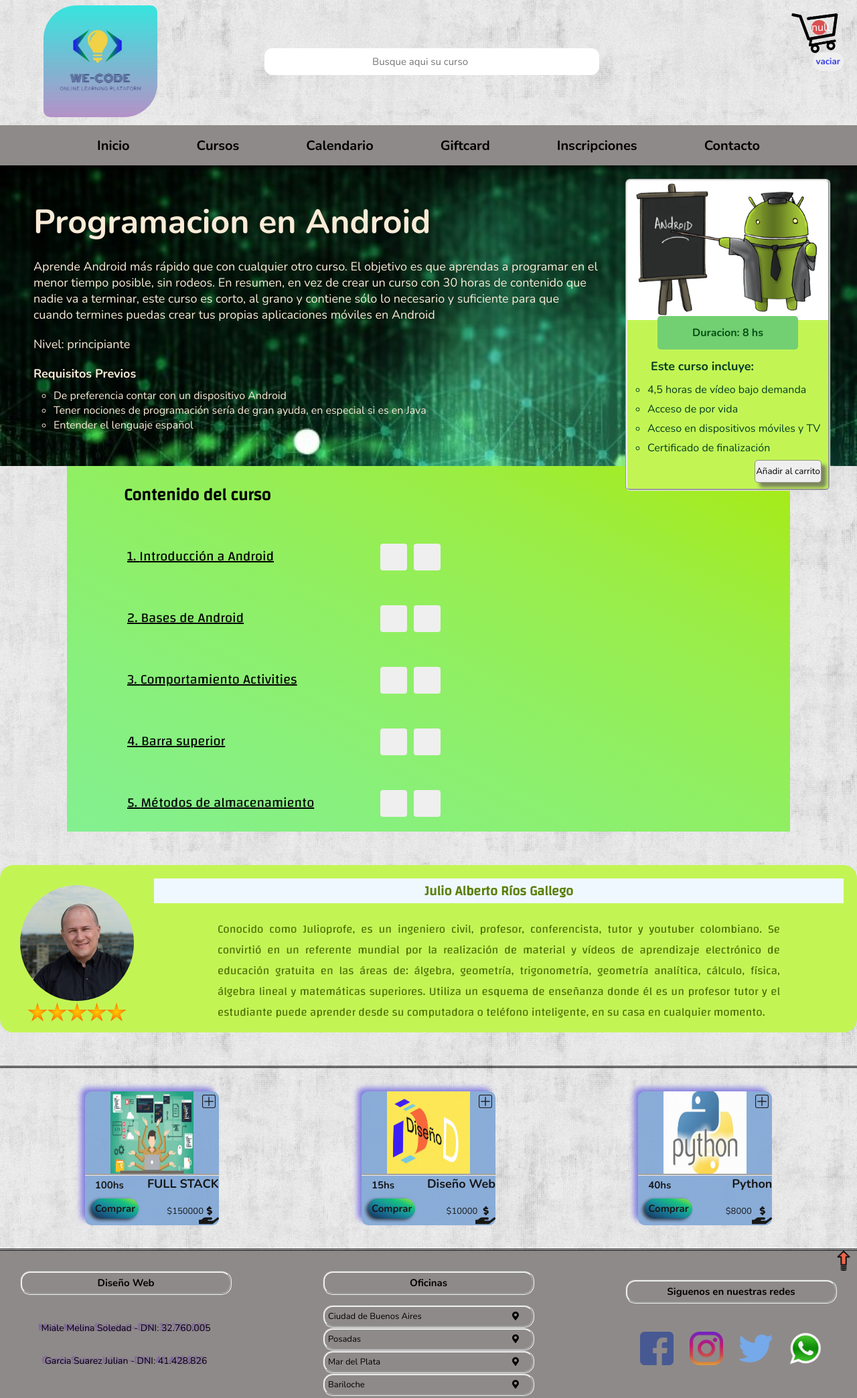
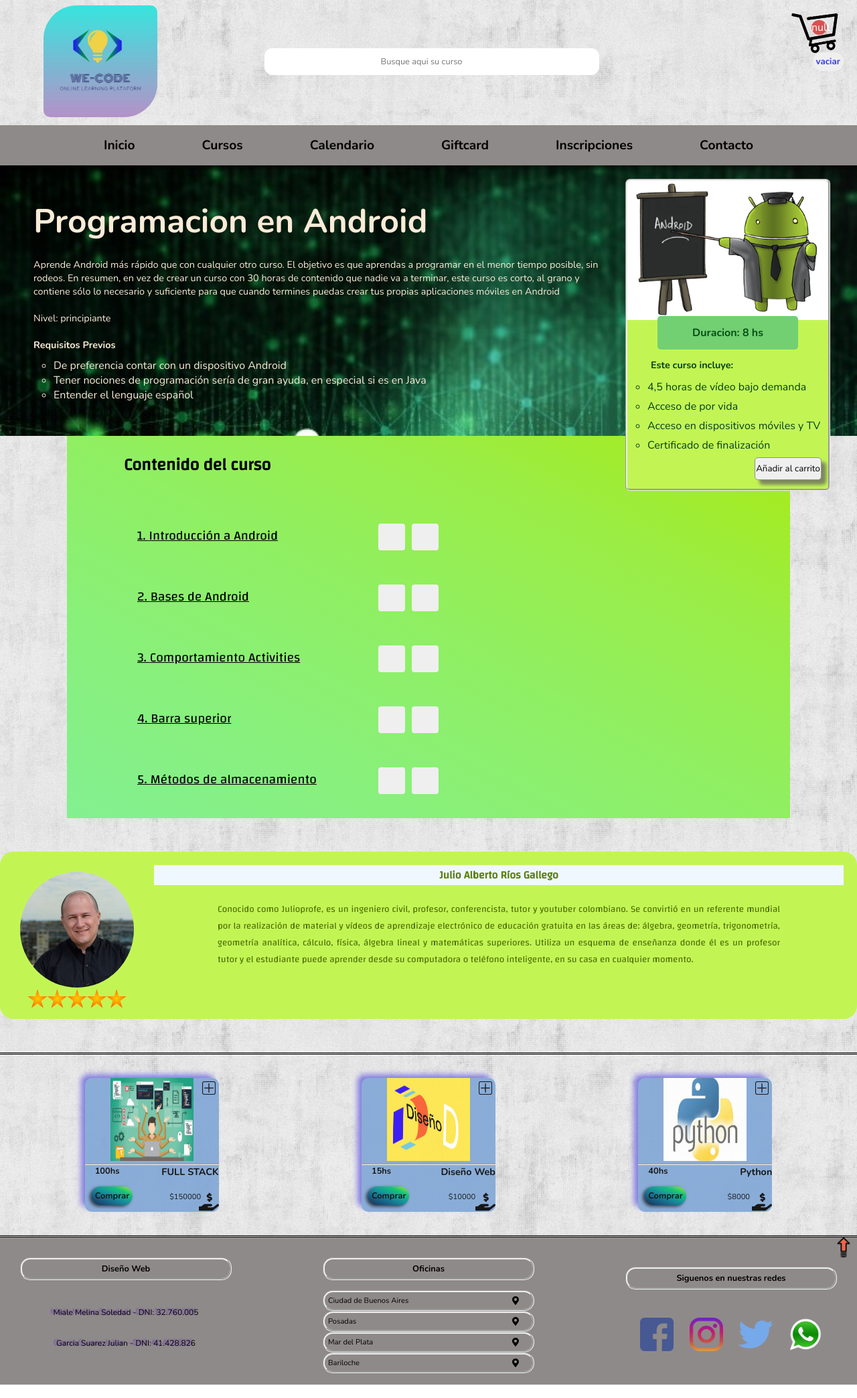
Before and after one commit to MelinaMiale/TP_ProgramacionWeb1, a plain HTML site: page detalle-de-curso.html in a window 1280 px wide. Shown: the part 3-2091 px from the top of the page at 67% size. Drawn offline with nearby package versions, Linux system fonts and the light colour scheme.

Commit message:
cambio unidad de font-size a em

```diff
--- a/css/detalle-de-curso.css
+++ b/css/detalle-de-curso.css
@@ -53,7 +53,7 @@
 
 .img-box div > h3 {
   padding: 5px;
-  font-size: 18px;
+  font-size: 0.9em;
 }
 
 .img-box div > ul > li {
@@ -88,18 +88,18 @@
   padding: 15px;
 }
 .introduccion-al-curso h2 {
-  font-size: 50px;
+  font-size: 3.1em;
   margin-bottom: 20px;
 }
 
 .introduccion-al-curso p {
   margin-bottom: 20px;
-  font-size: 18px;
+  font-size: 0.9em;
 }
 
 .introduccion-al-curso div > h4 {
   margin-bottom: 10px;
-  font-size: 18px;
+  font-size: 0.9em;
 }
 
 .introduccion-al-curso div > ul {
@@ -135,12 +135,12 @@
 }
 
 .contenido-de-la-clase div > ol {
-  /*padding: 15px;*/
+  padding: 15px;
 }
 
 .contenido-de-la-clase div > ol > li {
   width: 60%;
-  font-size: 20px;
+  font-size: 1.2em;
   font-family: "Changa", sans-serif;
   list-style-position: inside;
   padding: 40px 10px 15px 15px;
@@ -253,7 +253,7 @@
 }
 
 .perfil h3 {
-  font-size: 20px;
+  font-size: 1em;
   font-family: "Changa", sans-serif;
   margin: 10px 10px 3px 10px;
   display: block;
@@ -266,7 +266,7 @@
 
 .perfil p {
   width: 80%;
-  font-size: 17px;
+  font-size: 0.85em;
   font-family: "Changa", sans-serif;
   text-align: justify;
   color: #4e6f06;
@@ -332,7 +332,7 @@
   position: absolute;
   bottom: 50px;
   right: 0px;
-  font-size: 18px;
+  font-size: 0.9em;
   border-top-style: groove;
   width: 100%;
 }
@@ -341,7 +341,7 @@
   position: absolute;
   bottom: 40px;
   left: 15px;
-  font-size: 15px;
+  font-size: 0.8em;
   display: inline-block;
   height: 30px;
 }
@@ -357,7 +357,7 @@
   background-repeat: no-repeat;
   background-position: right;
   text-align: center;
-  font-size: 13px;
+  font-size: 0.7em;
   display: block;
   width: 50%;
 }
@@ -374,7 +374,7 @@
   width: fit-content;
   padding: 5px;
   font-weight: bold;
-  font-size: 15px;
+  font-size: 0.8em;
   position: absolute;
   bottom: 10px;
   left: 10px;
--- a/css/estilos.css
+++ b/css/estilos.css
@@ -31,7 +31,7 @@ body {
   height: 40px;
   border-radius: 12px;
   text-align: center;
-  font-size: 15px;
+  font-size: 0.8em;
 }
 
 .logo {
@@ -91,7 +91,7 @@ body {
   margin: 50px;
   color: black;
   text-decoration: none;
-  font-size: 20px;
+  font-size: 1.2em;
   font-weight: bolder;
 }
 
@@ -131,7 +131,7 @@ body {
 .oficinas h4,
 .contacto h4 {
   text-align: center;
-  font-size: 15px;
+  font-size: 0.8em;
   font-weight: 5px;
   padding: 5px;
   border-style: groove;
@@ -141,7 +141,7 @@ body {
 }
 
 .integrantes ul > li {
-  font-size: 14px;
+  font-size: 0.75em;
   list-style: none;
   padding: 5px 5px 5px 5px;
   text-shadow: -4px -1px 2px rgba(103, 40, 191, 0.75);
@@ -178,7 +178,7 @@ body {
   padding: 5px 5px 5px 5px;
   border-style: groove;
   border-radius: 15px;
-  font-size: 13px;
+  font-size: 0.7em;
 }
 
 .oficinas-content {
@@ -211,33 +211,6 @@ body {
   padding-top: 30px;
 }
 
-/* .slider-container p {
-  font-size: 30px;
-  padding: 5px 10px;
-  position: relative;
-  bottom: 50px;
-  opacity: 80%;
-}
-
-.slider {
-  display: flex;
-  flex-direction: row;
-  align-items: center;
-  padding: 30px;
-}
-
-.slider img {
-  width: 600px;
-  padding: 15px;
-  border-radius: 10%;
-  filter: drop-shadow(8px 8px 10px gray);
-}
-
-.icono-flecha {
-  font-size: 40px;
-  color: rgb(26, 29, 238);
-} */
-
 .pasos-inscripcion {
   padding: 10px;
   display: flex;
@@ -255,7 +228,7 @@ body {
   align-self: flex-end;
   width: 50%;
   text-align: right;
-  font-size: 70px;
+  font-size: 4.37em;
 }
 
 .pasos-container {
@@ -278,7 +251,7 @@ i {
   width: 100%;
   text-align: center;
   height: 50px;
-  font-size: 25px;
+  font-size: 1.56em;
 }
 
 /* --------------------------------------------------------------------------------------------------------- */
@@ -287,7 +260,7 @@ i {
   color: rgb(47, 48, 124);
   text-align: left;
   height: 30px;
-  font-size: 50px;
+  font-size: 3.1em;
   padding: 50px;
   text-shadow: -3px 1px 2px rgba(39, 49, 169, 0.99);
 }
@@ -354,7 +327,7 @@ i {
   position: absolute;
   bottom: 30px;
   right: 0px;
-  font-size: 30px;
+  font-size: 1.9em;
   border-top-style: groove;
   width: 100%;
 }
@@ -364,7 +337,7 @@ i {
   position: absolute;
   bottom: 50px;
   left: 20px;
-  font-size: 20px;
+  font-size: 1em;
   display: inline-block;
   height: 30px;
 }
@@ -383,7 +356,7 @@ i {
   border-radius: 0px 10px 10px 0px;
   text-align: left;
   line-height: 30px;
-  font-size: 15px;
+  font-size: 0.8em;
 }
 .curso-destacado-item4 {
   position: absolute;
@@ -398,7 +371,7 @@ i {
   width: fit-content;
   padding: 10px;
   font-weight: bold;
-  font-size: 18px;
+  font-size: 0.9em;
   position: absolute;
   bottom: 10px;
   left: 70px;
@@ -450,7 +423,7 @@ i {
 
 .medios-de-pago h2 {
   text-align: center;
-  font-size: 40px;
+  font-size: 2.5em;
   color: #444444;
   text-shadow: 1px 0px 1px #cccccc, 0px 1px 1px #eeeeee, 2px 1px 1px #cccccc,
     1px 2px 1px #eeeeee, 3px 2px 1px #cccccc, 2px 3px 1px #eeeeee,
@@ -555,7 +528,7 @@ i {
   position: absolute;
   top: 50px;
   text-align: justify;
-  font-size: 20px;
+  font-size: 1em;
 }
 
 .aside-item1 div > a,
```
Also changed, not shown: css/contacto.css (+7 -7 lines).
